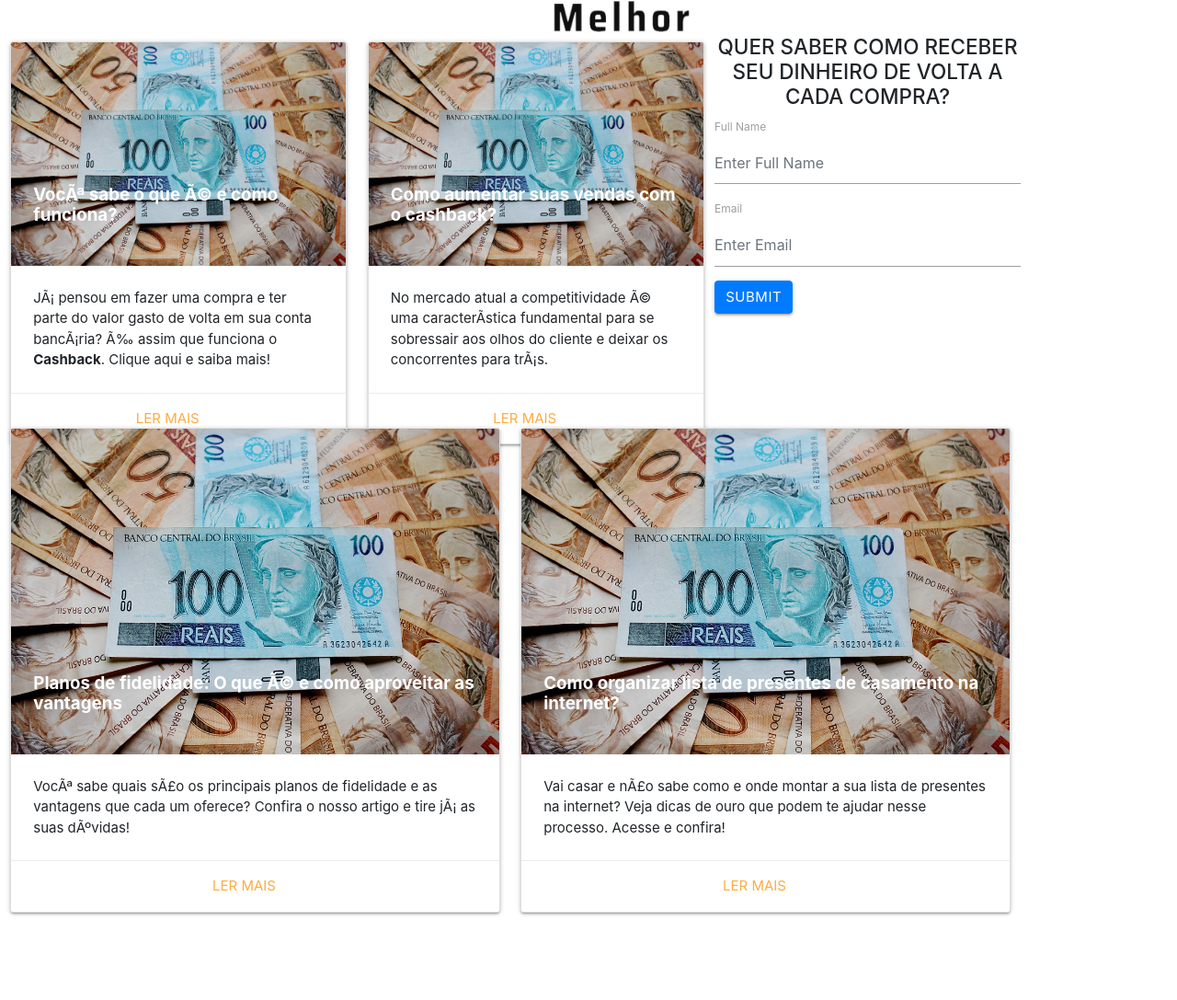
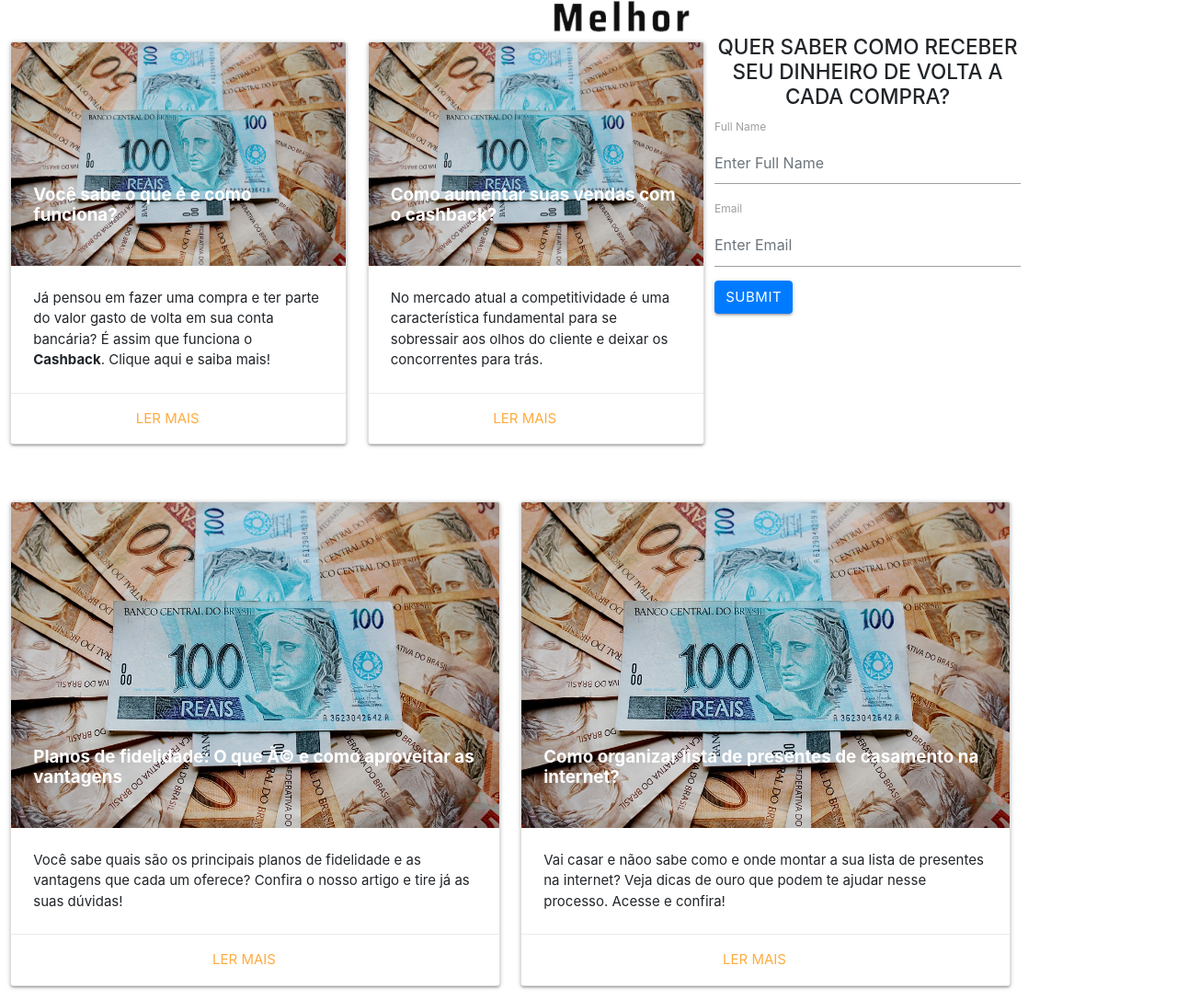
Before and after one commit to fabiofxi7/MelhorBlog, a plain HTML site: page index.html in a window 1280 px wide. Shown: the part 148-1235 px from the top of the page at 92% size. Before the commit the page ends 1155 px from the top, so only its background shows below. Drawn offline with nearby package versions, Linux system fonts and the light colour scheme.

Commit message:
Update index.html

```diff
--- a/index.html
+++ b/index.html
@@ -38,12 +38,12 @@
 			<div class="col s12 m6 l4">
 				<div class="card">
 					<div class="card-image">
-						<a href="linkpostcashback.html"> <img  src="img/cashback.jpg" alt="Entenda o que Ã© cashback e veja como economizar nas
+						<a href="linkpostcashback.html"> <img  src="img/cashback.jpg" alt="Entenda o que é cashback e veja como economizar nas
 							suas compras">
-						<span class="card-title"><h5><b> VocÃª sabe o que Ã© e como funciona?</b></h5> </span> </a>
+						<span class="card-title"><h5><b> Você sabe o que é e como funciona?</b></h5> </span> </a>
 					</div>
 				<div class="card-content">
-					<p>JÃ¡ pensou em fazer uma compra e ter parte do valor gasto de volta em sua conta bancÃ¡ria? Ã‰ assim que funciona o <b>Cashback</b>. Clique aqui e saiba mais! </p>
+					<p>Já pensou em fazer uma compra e ter parte do valor gasto de volta em sua conta bancária? É assim que funciona o <b>Cashback</b>. Clique aqui e saiba mais! </p>
 				</div>
 					<div class="card-action" align="center">
 						<a  href="linkpostcashback.html">Ler mais</a>
@@ -59,7 +59,7 @@
 							<span class="card-title"><h5><b>Como aumentar suas vendas com o cashback?</b></h5> </span> </a>
 						</div>
 					<div class="card-content">
-						<p>No mercado atual a competitividade Ã© uma caracterÃ­stica fundamental para se sobressair aos olhos do cliente e deixar os concorrentes para trÃ¡s.</p>
+						<p>No mercado atual a competitividade é uma característica fundamental para se sobressair aos olhos do cliente e deixar os concorrentes para trás.</p>
 					</div>
 						<div class="card-action" align="center">
 							<a  href="como-aumentar-vendas-cashback.html">Ler mais</a>
@@ -128,15 +128,15 @@
         </div>
     </div>
 
-  <div class="row container"style="height:400px">
+  <div class="row container"style="height:400px; margin-top: 100px;">
 			<div class="col s12 m6 l4">
 				<div class="card">
 					<div class="card-image">
-						<a href="planos-de-fidelidade.html"> <img  src="img/cashback.jpg" alt="ConheÃ§a os principais planos de fidelidade">
+						<a href="planos-de-fidelidade.html"> <img  src="img/cashback.jpg" alt="Conheça os principais planos de fidelidade">
 						<span class="card-title"><h5><b> Planos de fidelidade: O que Ã© e como aproveitar as vantagens</b></h5> </span> </a>
 					</div>
 				<div class="card-content">
-					<p>VocÃª sabe quais sÃ£o os principais planos de fidelidade e as vantagens que cada um oferece? Confira o nosso artigo e tire jÃ¡ as suas dÃºvidas! </p>
+					<p>Você sabe quais são os principais planos de fidelidade e as vantagens que cada um oferece? Confira o nosso artigo e tire já as suas dúvidas! </p>
 				</div>
 					<div class="card-action" align="center">
 						<a  href="planos-de-fidelidade.html">Ler mais</a>
@@ -152,7 +152,7 @@
 							<span class="card-title"><h5><b> Como organizar lista de presentes de casamento na internet? </b></h5> </span> </a>
 						</div>
 					<div class="card-content">
-						<p>Vai casar e nÃ£o sabe como e onde montar a sua lista de presentes na internet? Veja dicas de ouro que podem te ajudar nesse processo. Acesse e confira! </p>
+						<p>Vai casar e nãoo sabe como e onde montar a sua lista de presentes na internet? Veja dicas de ouro que podem te ajudar nesse processo. Acesse e confira! </p>
 					</div>
 						<div class="card-action" align="center">
 							<a  href="como-organizar-lista-presente-casamento.html">Ler mais</a>
```
